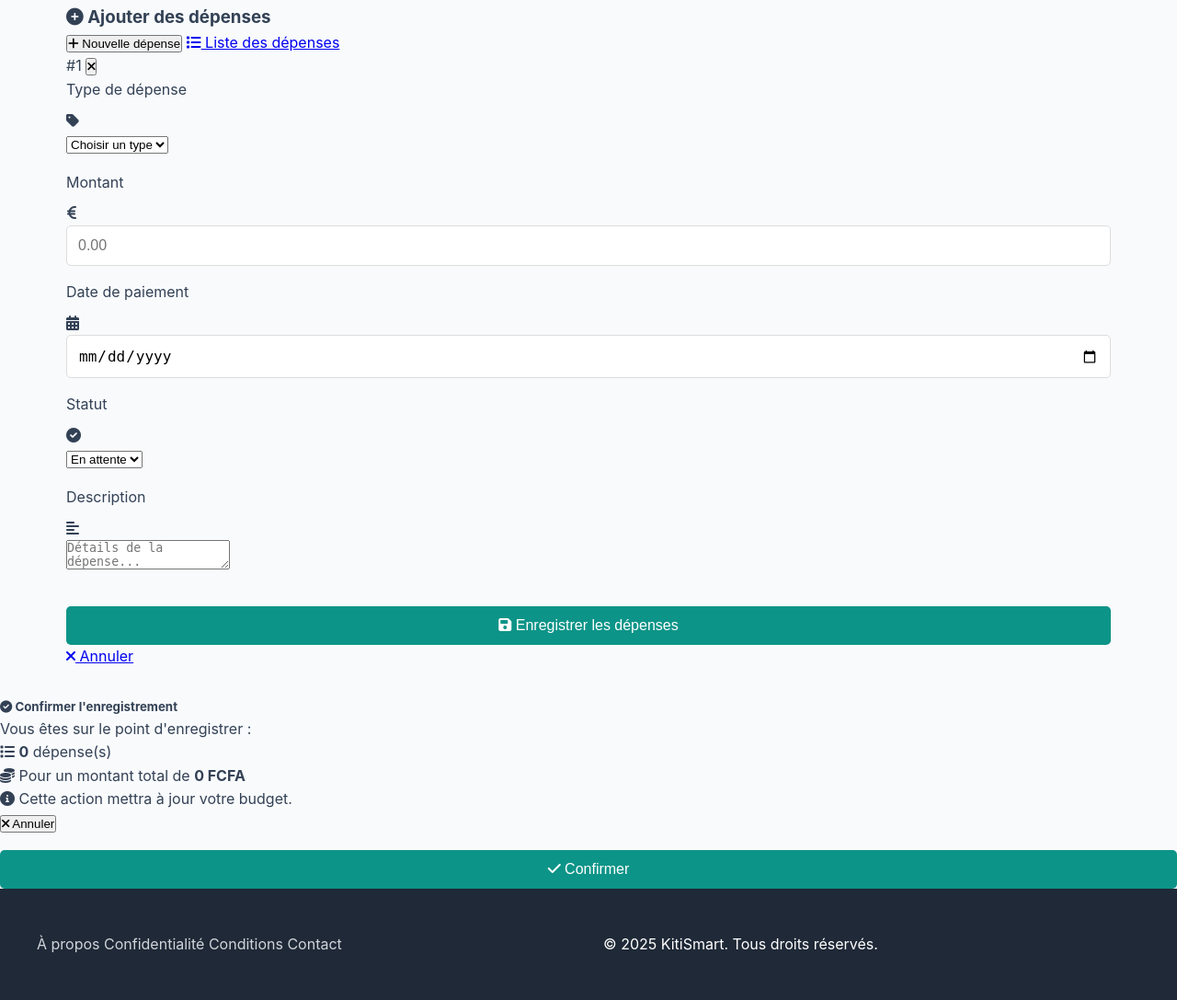
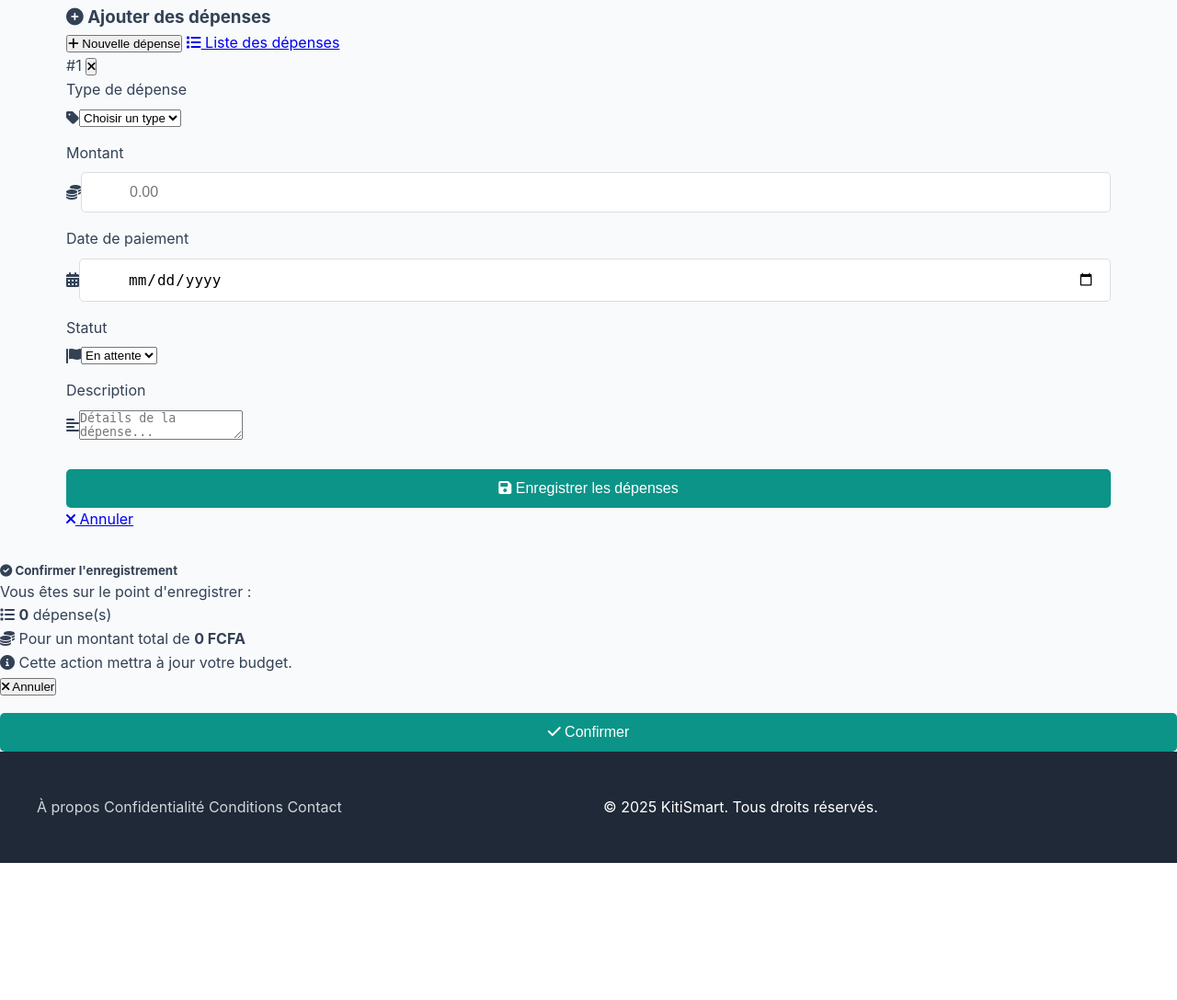
Before and after one commit to merek7/kitismart, a PHP site: template app/views/dashboard/expense_create.php in a window 1280 px wide. Shown: the part 284-1371 px from the top of the page at 92% size. After the commit the page ends 1222 px from the top, so only its background shows below. Run offline with PHP 8.4, Linux system fonts and the light colour scheme; the template is opened without the code that fills it, so the values that code supplies are empty.

Commit message:
fix: Apply input-with-icon pattern to expense and guest forms
- Update expense_create.php to use input-with-icon pattern
- Update shared_access.php (guest login) with consistent styling
- Update shared_dashboard.php modal form with input-with-icon
- Add validation icons and real-time validation feedback
- Remove legacy input-group pattern for visual consistency

```diff
--- a/app/views/dashboard/expense_create.php
+++ b/app/views/dashboard/expense_create.php
@@ -82,10 +82,8 @@
                                             <div class="col-md-6">
                                                 <div class="form-group">
                                                     <label for="category">Type de dépense</label>
-                                                    <div class="input-group">
-                                                        <div class="input-group-prepend">
-                                                            <span class="input-group-text"><i class="fas fa-tag"></i></span>
-                                                        </div>
+                                                    <div class="input-with-icon select-wrapper">
+                                                        <i class="fas fa-tag"></i>
                                                         <select class="form-control select2 category-select" name="category[]" required>
                                                             <option value="" disabled selected>Choisir un type</option>
                                                             <optgroup label="Catégories par défaut">
@@ -110,16 +108,15 @@
                                                                 </optgroup>
                                                             <?php endif; ?>
                                                         </select>
+                                                        <span class="validation-icon"><i class="fas fa-check-circle"></i></span>
                                                     </div>
                                                 </div>
                                             </div>
                                             <div class="col-md-6">
                                                 <div class="form-group">
                                                     <label for="amount">Montant</label>
-                                                    <div class="input-group">
-                                                        <div class="input-group-prepend">
-                                                            <span class="input-group-text"><i class="fas fa-euro-sign"></i></span>
-                                                        </div>
+                                                    <div class="input-with-icon">
+                                                        <i class="fas fa-coins"></i>
                                                         <input type="number"
                                                             class="form-control amount-input"
                                                             name="amount[]"
@@ -127,6 +124,7 @@
                                                             min="0"
                                                             step="0.01"
                                                             required>
+                                                        <span class="validation-icon"><i class="fas fa-check-circle"></i></span>
                                                     </div>
                                                 </div>
                                             </div>
@@ -136,28 +134,26 @@
                                             <div class="col-md-6">
                                                 <div class="form-group">
                                                     <label for="date">Date de paiement</label>
-                                                    <div class="input-group">
-                                                        <div class="input-group-prepend">
-                                                            <span class="input-group-text"><i class="fas fa-calendar-alt"></i></span>
-                                                        </div>
+                                                    <div class="input-with-icon">
+                                                        <i class="fas fa-calendar-alt"></i>
                                                         <input type="date"
                                                             class="form-control"
                                                             name="date[]"
                                                             required>
+                                                        <span class="validation-icon"><i class="fas fa-check-circle"></i></span>
                                                     </div>
                                                 </div>
                                             </div>
                                             <div class="col-md-6">
                                                 <div class="form-group">
                                                     <label for="status">Statut</label>
-                                                    <div class="input-group">
-                                                        <div class="input-group-prepend">
-                                                            <span class="input-group-text"><i class="fas fa-check-circle"></i></span>
-                                                        </div>
+                                                    <div class="input-with-icon select-wrapper">
+                                                        <i class="fas fa-flag"></i>
                                                         <select class="form-control" name="status[]" required>
                                                             <option value="pending">En attente</option>
                                                             <option value="paid">Payé</option>
                                                         </select>
+                                                        <span class="validation-icon"><i class="fas fa-check-circle"></i></span>
                                                     </div>
                                                 </div>
                                             </div>
@@ -165,10 +161,8 @@
 
                                         <div class="form-group">
                                             <label for="description">Description</label>
-                                            <div class="input-group">
-                                                <div class="input-group-prepend">
-                                                    <span class="input-group-text"><i class="fas fa-align-left"></i></span>
-                                                </div>
+                                            <div class="input-with-icon">
+                                                <i class="fas fa-align-left"></i>
                                                 <textarea class="form-control"
                                                         name="description[]"
                                                         rows="2"
```
Also changed, not shown: app/views/budget/shared_access.php (+58 -12 lines), app/views/budget/shared_dashboard.php (+19 -35 lines).
